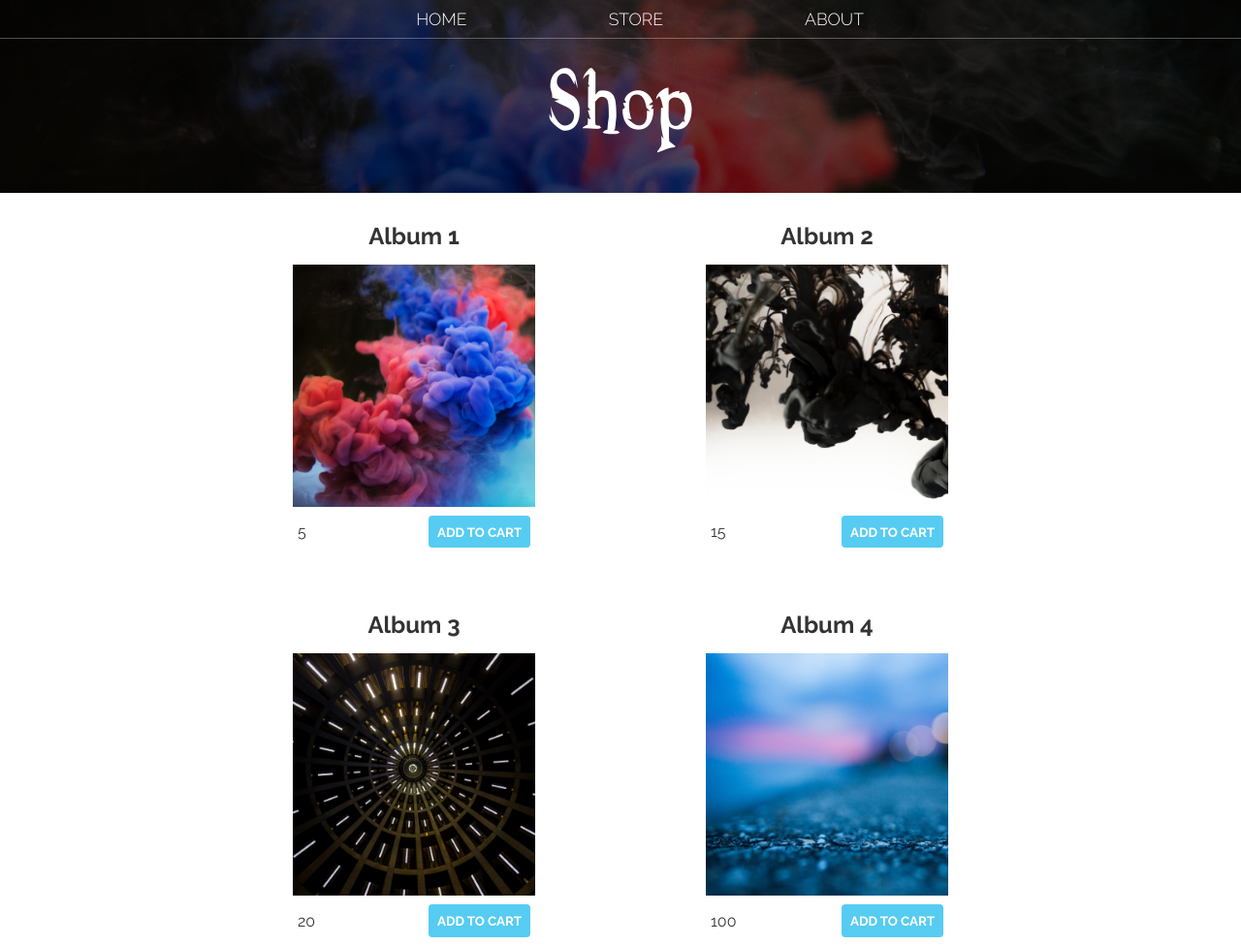
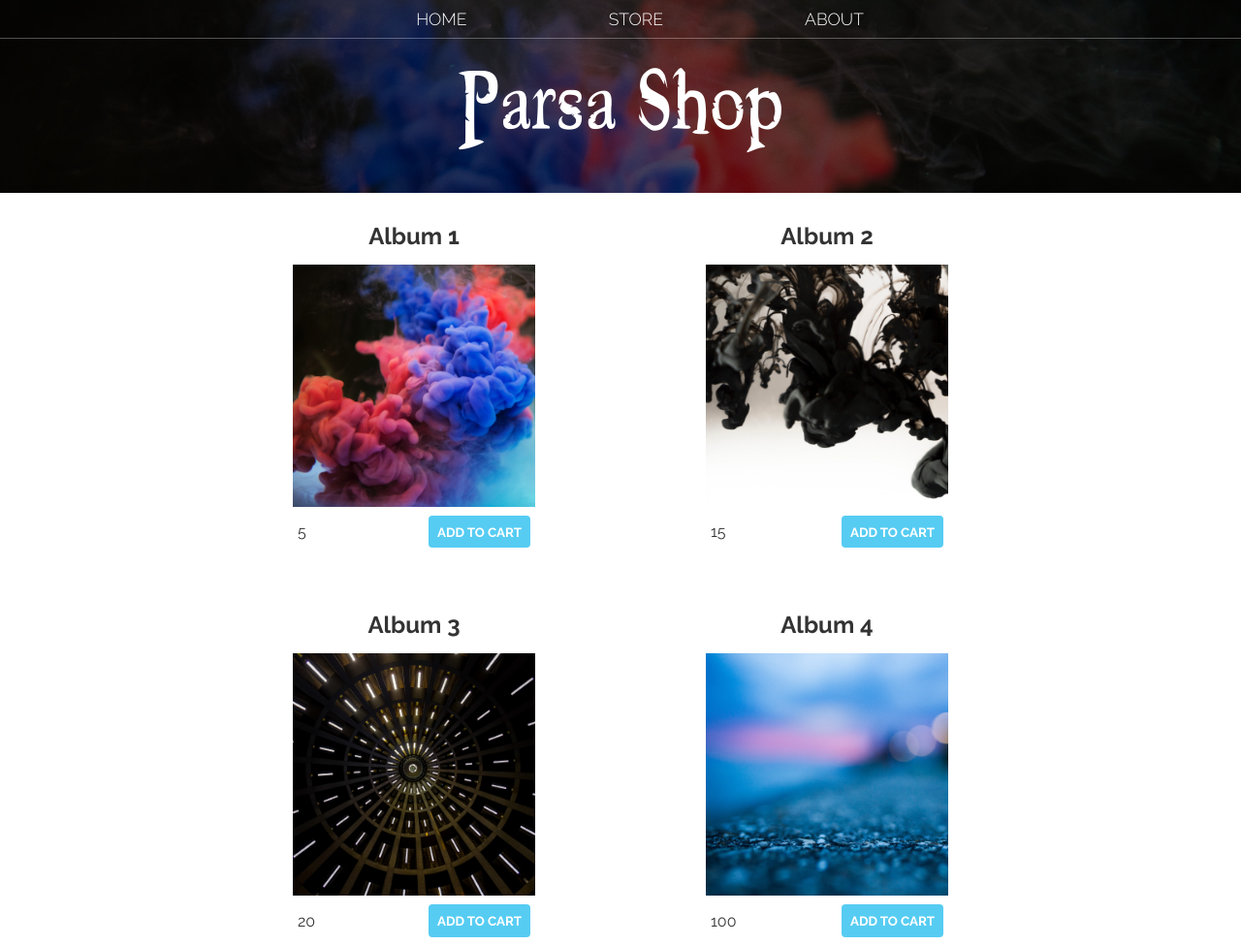
Before and after one commit to Parsa10Gh/shopping-site, a plain HTML site: page shopping-site/index.html in a window 1280 px wide. Shown: the top 975 px of the page at 97% size. Drawn offline with Linux system fonts and the light colour scheme; files whose address does not match are found by name.

Commit message:
parsa added

```diff
--- a/shopping-site/index.html
+++ b/shopping-site/index.html
@@ -14,30 +14,11 @@
           <li><a href="#">ABOUT</a></li>
         </ul>
       </nav>
-      <h1 class="band-name band-name-large">Shop</h1>
+      <h1 class="band-name band-name-large">Parsa Shop</h1>
     </header>
     <section class="container content-section">
       <div class="shop-items">
-<!--         <div class="shop-item">
-          <span class="shop-item-title">Album 1</span>
-          <img class="shop-item-image" src="Images/Album 1.png" />
-          <div class="shop-item-details">
-            <span class="shop-item-price">$12.99</span>
-            <button class="btn btn-primary shop-item-button" type="button">
-              ADD TO CART
-            </button>
-          </div>
-        </div>
-        <div class="shop-item">
-          <span class="shop-item-title">Album 2</span>
-          <img class="shop-item-image" src="Images/Album 2.png" />
-          <div class="shop-item-details">
-            <span class="shop-item-price">$14.99</span>
-            <button class="btn btn-primary shop-item-button" type="button">
-              ADD TO CART
-            </button>
-          </div>
-        </div> -->
+
       </div>
     </section>
     <section class="container content-section">
```
